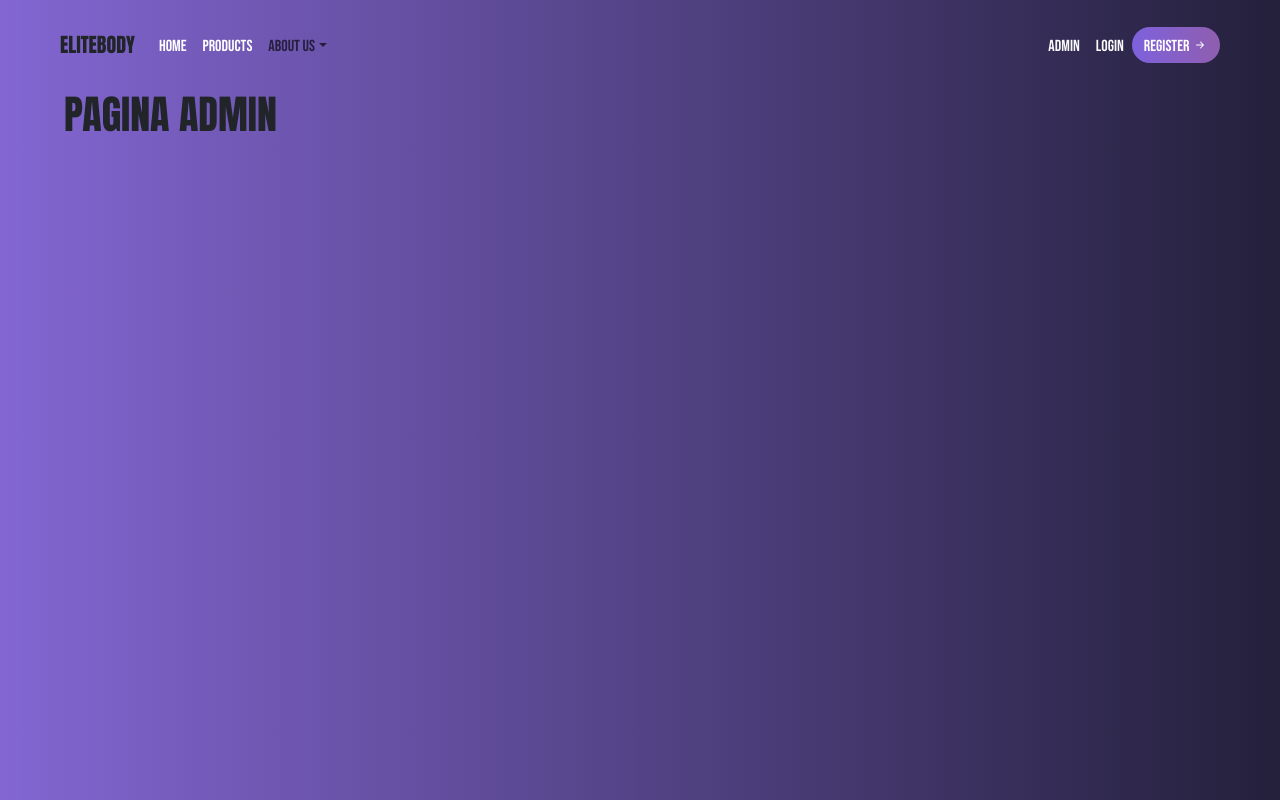
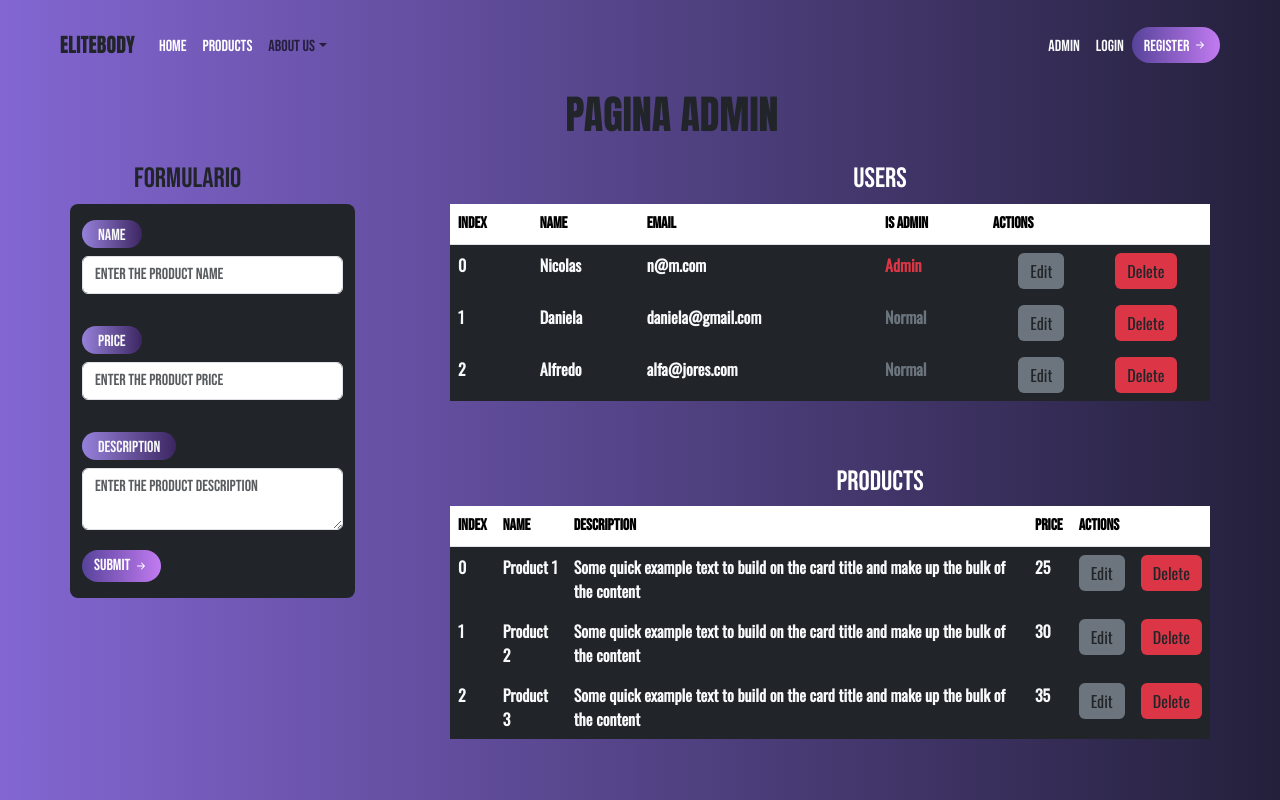
Before and after one commit to Nilost21/ProyectoFinalFront, a React (Vite) app: page /admin in a window 1280 px wide. Built offline with nearby package versions, Linux system fonts and the light colour scheme; data requests are answered from the project's data file.

Commit message:
Creando Formulario en la pagina admin

```diff
--- a/src/App.css
+++ b/src/App.css
@@ -33,103 +33,4 @@ body {
   font-style: normal;
 }
 
-
-.kanit-thin {
-    font-family: "Kanit", sans-serif;
-    font-weight: 100;
-    font-style: normal;
-  }
-
-  .kanit-extralight {
-    font-family: "Kanit", sans-serif;
-    font-weight: 200;
-    font-style: normal;
-  }
-
-
-  .kanit-regular {
-    font-family: "Kanit", sans-serif;
-    font-weight: 400;
-    font-style: normal;
-  }
-
-  .kanit-medium {
-    font-family: "Kanit", sans-serif;
-    font-weight: 500;
-    font-style: normal;
-  }
-
-
-
-  .kanit-bold {
-    font-family: "Kanit", sans-serif;
-    font-weight: 700;
-    font-style: normal;
-  }
-
-  .kanit-extrabold {
-    font-family: "Kanit", sans-serif;
-    font-weight: 800;
-    font-style: normal;
-  }
-
-  .kanit-black {
-    font-family: "Kanit", sans-serif;
-    font-weight: 900;
-    font-style: normal;
-  }
-
-  .kanit-thin-italic {
-    font-family: "Kanit", sans-serif;
-    font-weight: 100;
-    font-style: italic;
-  }
-
-  .kanit-extralight-italic {
-    font-family: "Kanit", sans-serif;
-    font-weight: 200;
-    font-style: italic;
-  }
-
-  .kanit-light-italic {
-    font-family: "Kanit", sans-serif;
-    font-weight: 300;
-    font-style: italic;
-  }
-
-  .kanit-regular-italic {
-    font-family: "Kanit", sans-serif;
-    font-weight: 400;
-    font-style: italic;
-  }
-
-  .kanit-medium-italic {
-    font-family: "Kanit", sans-serif;
-    font-weight: 500;
-    font-style: italic;
-  }
-
-  .kanit-semibold-italic {
-    font-family: "Kanit", sans-serif;
-    font-weight: 600;
-    font-style: italic;
-  }
-
-  .kanit-bold-italic {
-    font-family: "Kanit", sans-serif;
-    font-weight: 700;
-    font-style: italic;
-  }
-
-  .kanit-extrabold-italic {
-    font-family: "Kanit", sans-serif;
-    font-weight: 800;
-    font-style: italic;
-  }
-
-  .kanit-black-italic {
-    font-family: "Kanit", sans-serif;
-    font-weight: 900;
-    font-style: italic;
-  }
   /* Fonts */
--- a/src/App.jsx
+++ b/src/App.jsx
@@ -3,16 +3,18 @@ import 'bootstrap/dist/css/bootstrap.min.css';
 import './App.css';
 import RoutesPages from './routes/Routes';
 import NavbarComponent from './components/NavbarComponent';
-import { Container } from 'react-bootstrap';
 import ProductsContext from './context/ProductsContext';
+import UsersContext from './context/UsersContext';
 
 function App() {
   return (
     <>
-      <ProductsContext>
-        <NavbarComponent />
-        <RoutesPages />
-      </ProductsContext>
+      <UsersContext>
+        <ProductsContext>
+          <NavbarComponent />
+          <RoutesPages />
+        </ProductsContext>
+      </UsersContext>
     </>
   );
 }
--- /dev/null
+++ b/src/components/Form/FormProducts.jsx
@@ -0,0 +1,84 @@
+/* eslint-disable no-undef */
+/* eslint-disable no-unused-vars */
+import { Button, Form } from 'react-bootstrap';
+import './../../css/Form.css';
+import ButtonComponent from '../ButtonComponent';
+import { useState } from 'react';
+
+function FormProducts() {
+  const [name, setName] = useState();
+  const [price, setPrice] = useState();
+  const [description, setDescription] = useState();
+
+  const handleSubmit = (e) => {
+    e.preventDefault();
+    console.log('Formulario enviado');
+  };
+
+  return (
+    <Form
+      onSubmit={handleSubmit}
+      className="subtitle bg-dark text-light rounded-3 pb-3"
+    >
+      <Form.Group className="mb-3 pt-3">
+        <Form.Label className="gradient-bg px-3 pt-1 rounded-5 mb-2">
+          Name
+        </Form.Label>
+        <Form.Control
+          type="text"
+          value={name}
+          onChange={(e) => setName(e.target.value)}
+          name="Nombre"
+          placeholder="Enter the product name"
+        />
+      </Form.Group>
+      <Form.Group className="mb-3 pt-3">
+        <Form.Label className="gradient-bg px-3 pt-1 rounded-5 mb-2">
+          Price
+        </Form.Label>
+        <Form.Control
+          type="number"
+          value={price}
+          onChange={(e) => setPrice(e.target.value)}
+          name="Precio"
+          placeholder="Enter the product price"
+        />
+      </Form.Group>
+      <Form.Group className="mb-3 pt-3">
+        <Form.Label className="gradient-bg px-3 pt-1 rounded-5 mb-2">
+          Description
+        </Form.Label>
+        <Form.Control
+          type="text"
+          as="textarea"
+          value={description}
+          onChange={(e) => setDescription(e.target.value)}
+          name="Description"
+          placeholder="Enter the product description"
+        />
+      </Form.Group>
+      <div className="mt-1">
+        <Button
+          className="gradient-background border-0 rounded-5  subtitle py-1 mt-1 shadow-on-hover"
+          type="submit"
+        >
+          Submit{' '}
+          <svg
+            xmlns="http://www.w3.org/2000/svg"
+            width="16"
+            height="16"
+            fill="currentColor"
+            className="bi bi-arrow-right-short mt-1 pe-0"
+            viewBox="0 0 16 16"
+          >
+            <path
+              fillRule="evenodd"
+              d="M4 8a.5.5 0 0 1 .5-.5h5.793L8.146 5.354a.5.5 0 1 1 .708-.708l3 3a.5.5 0 0 1 0 .708l-3 3a.5.5 0 0 1-.708-.708L10.293 8.5H4.5A.5.5 0 0 1 4 8"
+            />
+          </svg>
+        </Button>
+      </div>
+    </Form>
+  );
+}
+export default FormProducts;
--- /dev/null
+++ b/src/components/Table/TableProducts.jsx
@@ -0,0 +1,58 @@
+/* eslint-disable no-unused-vars */
+import { useContext } from 'react';
+import ProductsContext from '../../context/ProductsContext';
+import { Table, Button } from 'react-bootstrap';
+import { ProductsProvider } from '../../context/ProductsContext';
+
+function TableProducts() {
+  const { products } = useContext(ProductsProvider);
+
+  const isEmpty = () => products.length === 0;
+
+  return (
+    <Table className="mb-0">
+      <thead>
+        <tr className="subtitle">
+          <th>Index</th>
+          <th>Name</th>
+          <th>Description</th>
+          <th>Price</th>
+          <th>Actions</th>
+        </tr>
+      </thead>
+      <tbody>
+        {isEmpty() ? (
+          <tr>
+            <td colSpan="4">
+              <h3 className="paragraph">No se encontraron usuarios</h3>
+            </td>
+          </tr>
+        ) : (
+          products.map((product, index) => {
+            const { name, price, id, description } = product;
+
+            return (
+              <tr key={id} className="paragraph fw-bold ">
+                <td className="bg-dark text-light border-0">{index}</td>
+                <td className="bg-dark text-light border-0">{name}</td>
+                <td className="bg-dark text-light border-0">{description}</td>
+                <td className="bg-dark text-light border-0">{price}</td>
+                <td className=" bg-dark text-light border-0">
+                  <div className="d-flex flex-row justify-content-around">
+                    <Button className="bg-secondary border-0 text-dark me-3 ">
+                      Edit
+                    </Button>
+                    <Button className="bg-danger border-0 text-dark ">
+                      Delete
+                    </Button>
+                  </div>
+                </td>
+              </tr>
+            );
+          })
+        )}
+      </tbody>
+    </Table>
+  );
+}
+export default TableProducts;
--- /dev/null
+++ b/src/components/Table/TableUsers.jsx
@@ -0,0 +1,59 @@
+/* eslint-disable no-unused-vars */
+import { useContext } from 'react';
+import { UsersProvider } from '../../context/UsersContext';
+import { Table, Button } from 'react-bootstrap';
+
+function TableUsers() {
+  const { users } = useContext(UsersProvider);
+
+  const isEmpty = () => users.length === 0;
+
+  return (
+    <Table className="mb-0">
+      <thead>
+        <tr className="subtitle">
+          <th>Index</th>
+          <th>Name</th>
+          <th>Email</th>
+          <th>Is Admin</th>
+          <th>Actions</th>
+        </tr>
+      </thead>
+      <tbody>
+        {isEmpty() ? (
+          <tr>
+            <td colSpan="4">
+              <h3 className="paragraph">No se encontraron usuarios</h3>
+            </td>
+          </tr>
+        ) : (
+          users.map((user, index) => {
+            const { name, email, id, password, isAdmin } = user;
+            const checkAdmin = isAdmin ? 'Admin' : 'Normal';
+            const adminClass = isAdmin ? 'text-danger' : 'text-secondary';
+
+            return (
+              <tr key={id} className="paragraph fw-bold ">
+                <td className="bg-dark text-light border-0">{index}</td>
+                <td className="bg-dark text-light border-0">{name}</td>
+                <td className="bg-dark text-light border-0">{email}</td>
+                <td className={`${adminClass} bg-dark border-0`}>
+                  {checkAdmin}
+                </td>
+                <td className="d-flex flex-row justify-content-around bg-dark text-light border-0">
+                  <Button className="bg-secondary border-0 text-dark ">
+                    Edit
+                  </Button>
+                  <Button className="bg-danger border-0 text-dark ">
+                    Delete
+                  </Button>
+                </td>
+              </tr>
+            );
+          })
+        )}
+      </tbody>
+    </Table>
+  );
+}
+export default TableUsers;
--- a/src/context/UsersContext.jsx
+++ b/src/context/UsersContext.jsx
@@ -1,22 +1,36 @@
-// /* eslint-disable no-unused-vars */
-// import { createContext, useState } from 'react';
-// import axios from 'axios';
-// import PropTypes from 'prop-types';
+/* eslint-disable no-unused-vars */
+import { createContext, useEffect, useState } from 'react';
+import PropTypes from 'prop-types';
+import axios from 'axios';
 
-// const userProvider = createContext();
+export const UsersProvider = createContext();
 
-// const UsersContext = ({ children }) => {
-//   const [users, setUsuarios] = useState([]);
+function UsersContext({ children }) {
+  const [users, setUsers] = useState([]);
 
-//   return (
-//     <>
-//       <userProvider.Provider value={users}>{children}</userProvider.Provider>
-//     </>
-//   );
-// };
+  const getUsers = async () => {
+    try {
+      const response = await axios.get('http://localhost:8000/users');
+      const data = response.data;
+      setUsers(data);
+    } catch (error) {
+      console.log(error);
+    }
+  };
 
-// UsersContext.propTypes = {
-//   children: PropTypes.array.isRequired,
-// };
+  useEffect(() => {
+    getUsers();
+  }, []);
 
-// export default UsersContext;
+  return (
+    <UsersProvider.Provider value={{ users }}>
+      {children}
+    </UsersProvider.Provider>
+  );
+}
+
+UsersContext.propTypes = {
+  children: PropTypes.node.isRequired,
+};
+
+export default UsersContext;
--- /dev/null
+++ b/src/css/Form.css
@@ -0,0 +1,8 @@
+.gradient-bg {
+    background: linear-gradient(to right, #9681db, #3c2661);
+  }
+
+
+  .gradient-background {
+    background: linear-gradient(to right, #57439b, #c27bf1);
+  }
--- a/src/database/db.json
+++ b/src/database/db.json
@@ -28,19 +28,19 @@
   "products": [
     {
       "id": "1",
-      "name": "Producto 1",
+      "name": "Product 1",
       "price": 25,
       "description": "Some quick example text to build on the card title and make up the bulk of the content"
     },
     {
       "id": "2",
-      "name": "Producto 2",
+      "name": "Product 2",
       "price": 30,
       "description": "Some quick example text to build on the card title and make up the bulk of the content"
     },
     {
       "id": "3",
-      "name": "Producto 3",
+      "name": "Product 3",
       "price": 35,
       "description": "Some quick example text to build on the card title and make up the bulk of the content"
     }
--- a/src/pages/Admin/Admin.jsx
+++ b/src/pages/Admin/Admin.jsx
@@ -1,7 +1,38 @@
+import { Container, Row, Col } from 'react-bootstrap';
+import TableUsers from '../../components/Table/TableUsers';
+import TableProducts from '../../components/Table/TableProducts';
+import FormProducts from '../../components/Form/FormProducts';
+
 function Admin() {
   return (
     <>
-      <h1 className="title ms-5 ps-3 mt-3">PAGINA ADMIN</h1>
+      <h1 className="title ms-5 ps-3 mt-3 text-center">PAGINA ADMIN</h1>
+
+      <Container>
+        <Row className="d-flex flex-row justify-content-between">
+          <Col xl={3}>
+            <Row>
+              <h3 className="subtitle ms-5 ps-3 mt-3 text-star">Formulario</h3>
+
+              <FormProducts />
+            </Row>
+          </Col>
+          <Col xl={8}>
+            <Row>
+              <h3 className="subtitle ms-5 ps-3 mt-3 text-center text-white">
+                USERS
+              </h3>
+              <TableUsers />
+            </Row>
+            <Row className="mt-5">
+              <h3 className="subtitle ms-5 ps-3 mt-3 text-center text-white">
+                PRODUCTS
+              </h3>
+              <TableProducts />
+            </Row>
+          </Col>
+        </Row>
+      </Container>
     </>
   );
 }
```
Also changed, not shown: src/context/ProductsContext.jsx (line endings or trailing spaces).
